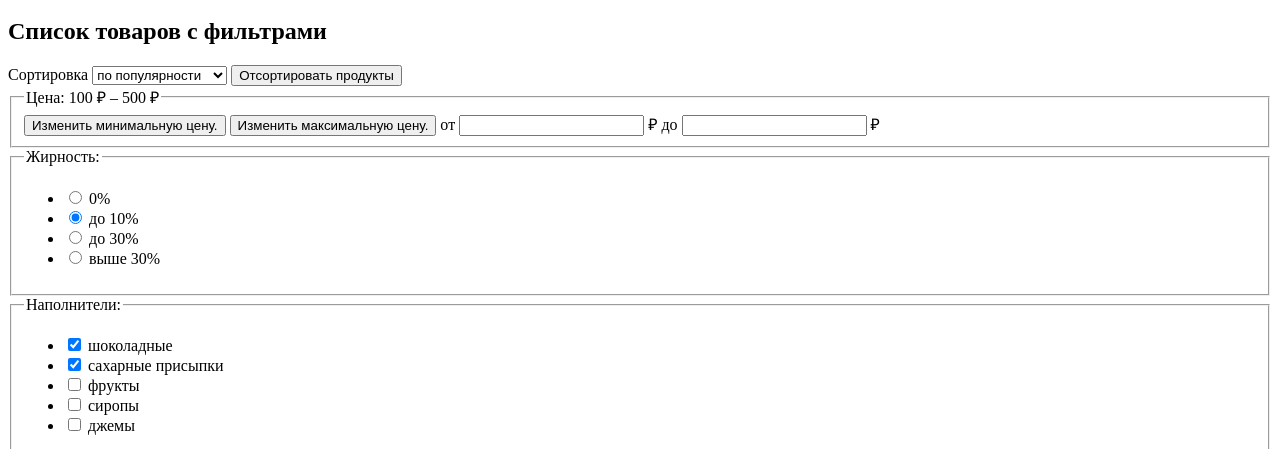
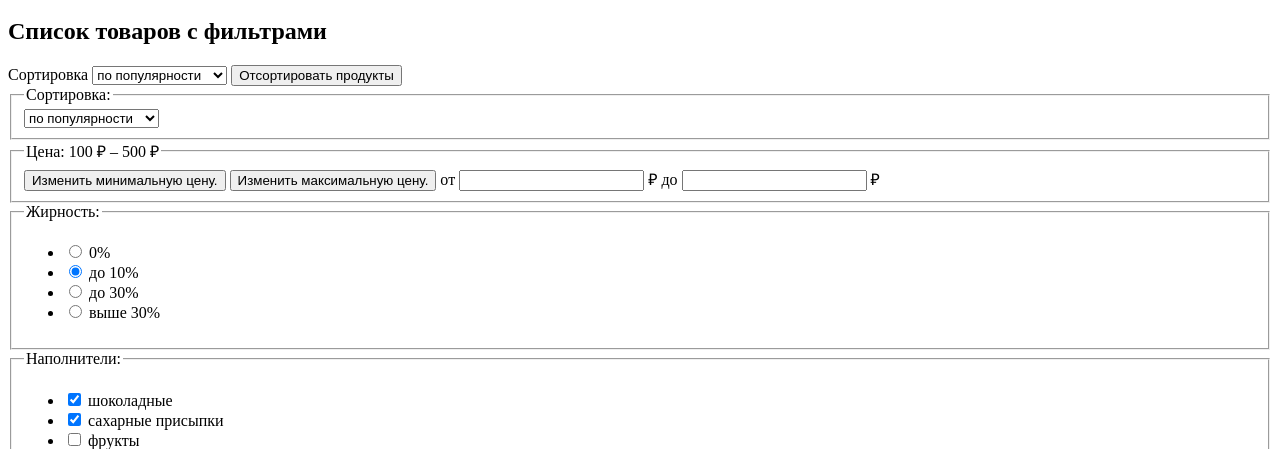
Before and after one commit to arsenblade/1775055-gllacy-32, a plain HTML site: page catalog.html in a window 1280 px wide. Shown: the part 312-761 px from the top of the page. Drawn offline with Linux system fonts and the light colour scheme.

Commit message:
Каталог товаров 2(поправки)

```diff
--- a/catalog.html
+++ b/catalog.html
@@ -7,7 +7,7 @@
 </head>
 
 <body>
-  <header class="page-header">
+  <header class="header">
     <nav class="navigation">
       <ul class="navigation-list">
         <li>
@@ -31,7 +31,7 @@
       </ul>
       <ul class="navigation-list navigation-user">
         <li>
-          <a class="footer-contacts-address-phone" href="tel:+78005558628">+7 800 555-86-28</a>
+          <a class="-headercontacts-address-phone" href="tel:+78005558628">+7 800 555-86-28</a>
         </li>
         <li class="navigation-item">
           <a class="navigation-link" href="#">
@@ -78,6 +78,14 @@
         <button class="visually-hidden" type="submit">Отсортировать продукты</button>
       </form>
       <form class="catalog-filter" action="https://echo.htmlacademy.ru/">
+        <fieldset>
+          <legend catalog-filter-title>Сортировка:</legend>
+          <select class="select-control" id="sorting" name="sorting">
+            <option value="popular">по популярности</option>
+            <option value="cheap">Сначала дешёвое</option>
+            <option value="expensive">Сначала дорогое</option>
+          </select>
+        </fieldset>
         <fieldset class="catalog-filter-group">
           <legend class="catalog-filter-title">Цена: 100 ₽ – 500 ₽</legend>
           <button class="range-toggle toggle-min" type="button">
@@ -101,26 +109,26 @@
             <li class="catalog-filter-fatness-item">
               <label class="control">
                 <input type="radio" class="visually-hidden control-input" name="fat percentage" value="0%">
-                <span class="control-label">0%</span>
+                0%
               </label>
             </li>
             <li class="catalog-filter-fatness-item">
               <label class="control">
                 <input type="radio" class="visually-hidden control-input" name="fat percentage" value="up to 10%"
                   checked>
-                <span class="control-label">до 10%</span>
+                до 10%
               </label>
             </li>
             <li class="catalog-filter-fatness-item">
               <label class="control">
                 <input type="radio" class="visually-hidden control-input" name="fat percentage" value="up to 30%">
-                <span class="control-label">до 30%</span>
+                до 30%
               </label>
             </li>
             <li class="catalog-filter-fatness-item">
               <label class="control">
                 <input type="radio" class="visually-hidden control-input" name="fat percentage" value="above 30%">
-                <span class="control-label">выше 30%</span>
+                выше 30%
               </label>
             </li>
           </ul>
```
